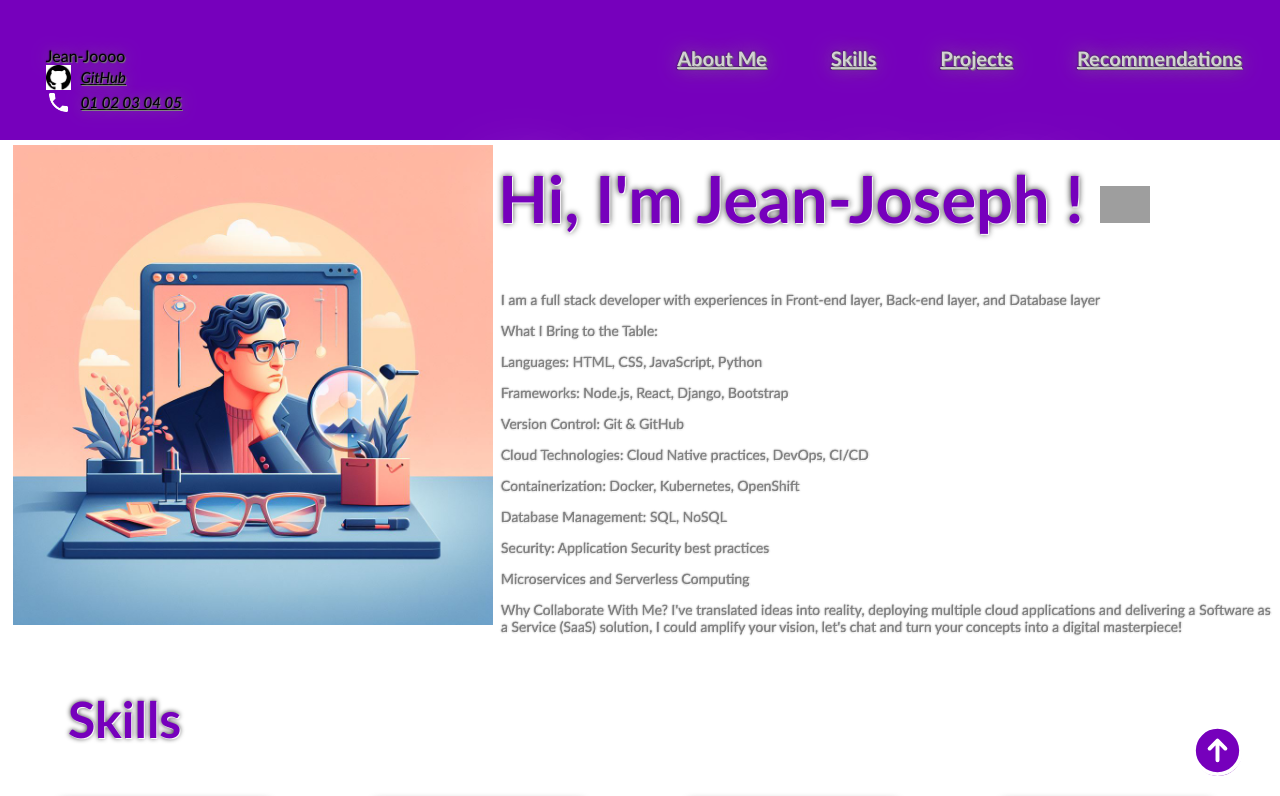
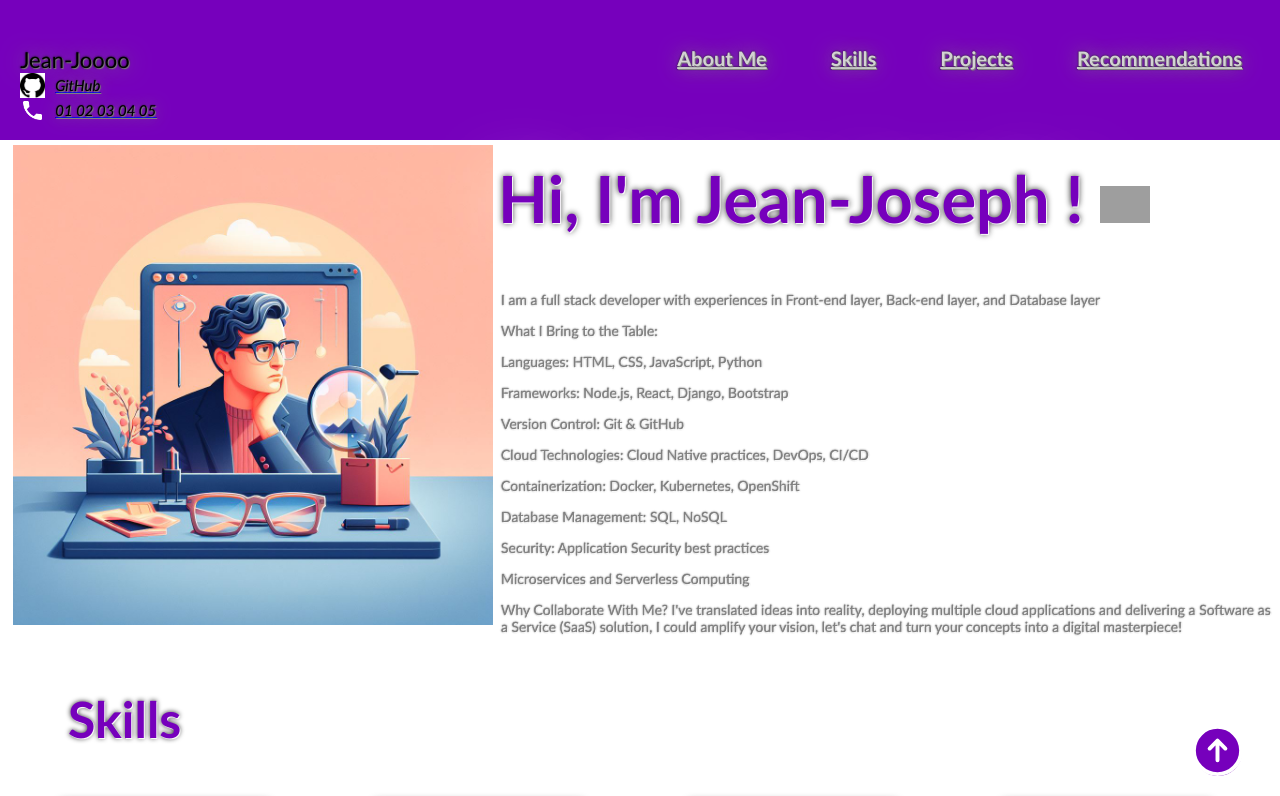
Before and after one commit to Jean-Joooo/Full-Stack-Portofolio-Project-htmlcssjs-Coursera-IBM, a plain HTML site: page index.html in a window 1280 px wide. Shown: the top 796 px of the page. Drawn offline with Linux system fonts and the light colour scheme; grey boxes are pictures that could not be loaded; a script that the page names is missing.

Commit message:
Update style.css

```diff
--- a/style.css
+++ b/style.css
@@ -37,7 +37,8 @@ body {
 
 .profile_name {
   float: left;
-  padding-left: 2cm;
+  padding-left: 50px;
+  font-size: 22px;
   text-shadow: 1px 1px 1px grey, 0 0 1em grey, 0 0 0.1em black;
 }
 
@@ -57,7 +58,6 @@ body {
 
 span {
     color: black;
-    text-decoration: underline;
     text-shadow: 1px 1px 1px grey, 0 0 1em grey, 0 0 0.1em black;
 }
 
```
